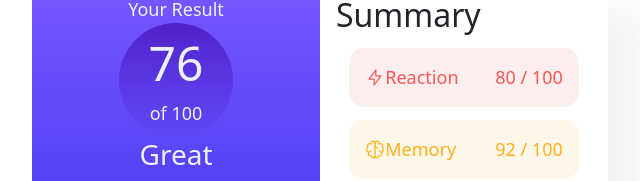
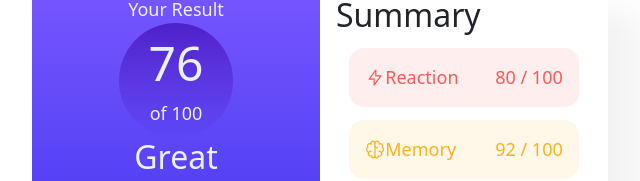
Before and after one commit to nkysa13/sumcom, a website: page dist/index.html in a window 1280 px wide. Shown: the part 211-392 px from the top of the page, 320-960 px from the left. Drawn offline with Linux system fonts and the light colour scheme.

Commit message:
Update index.html

```diff
--- a/dist/index.html
+++ b/dist/index.html
@@ -21,7 +21,7 @@
           <h1 id="add">76</h1>
           of 100
         </div>
-        <h3>Great</h3>
+        <h2>Great</h2>
 
         <p>
 
```
